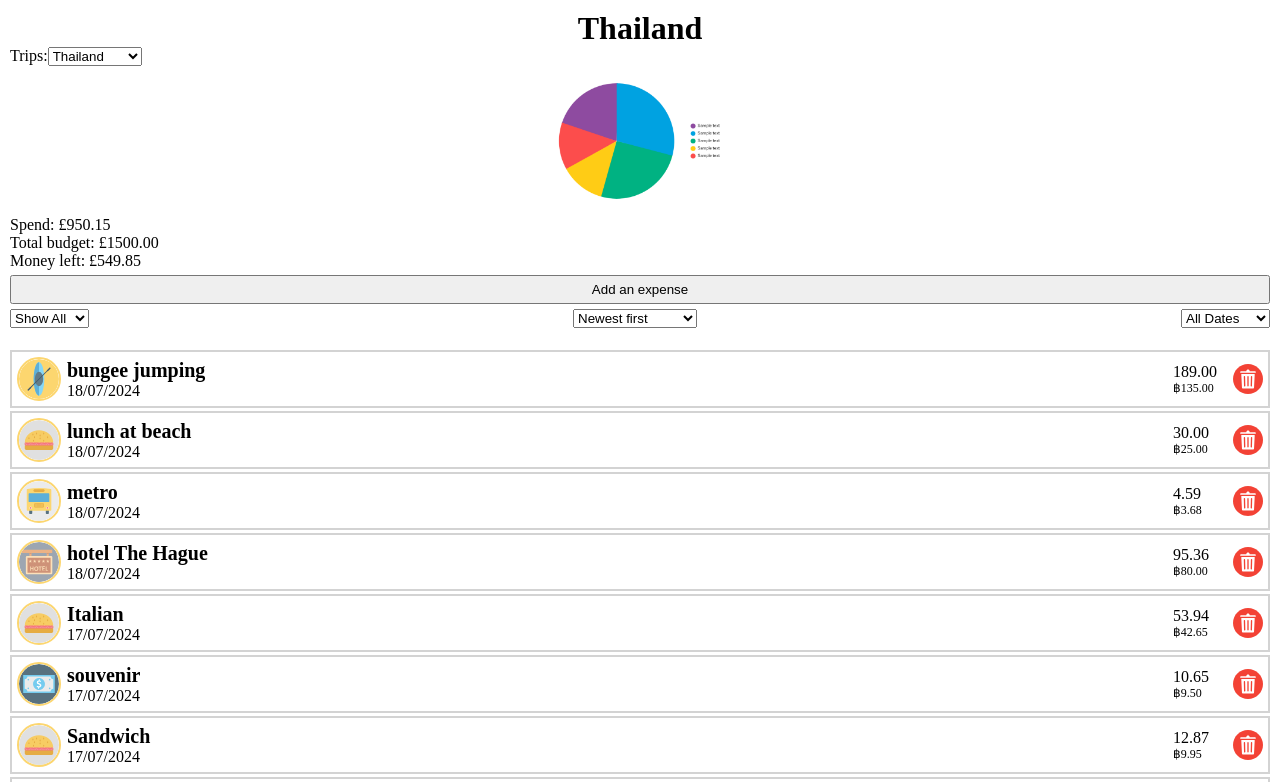
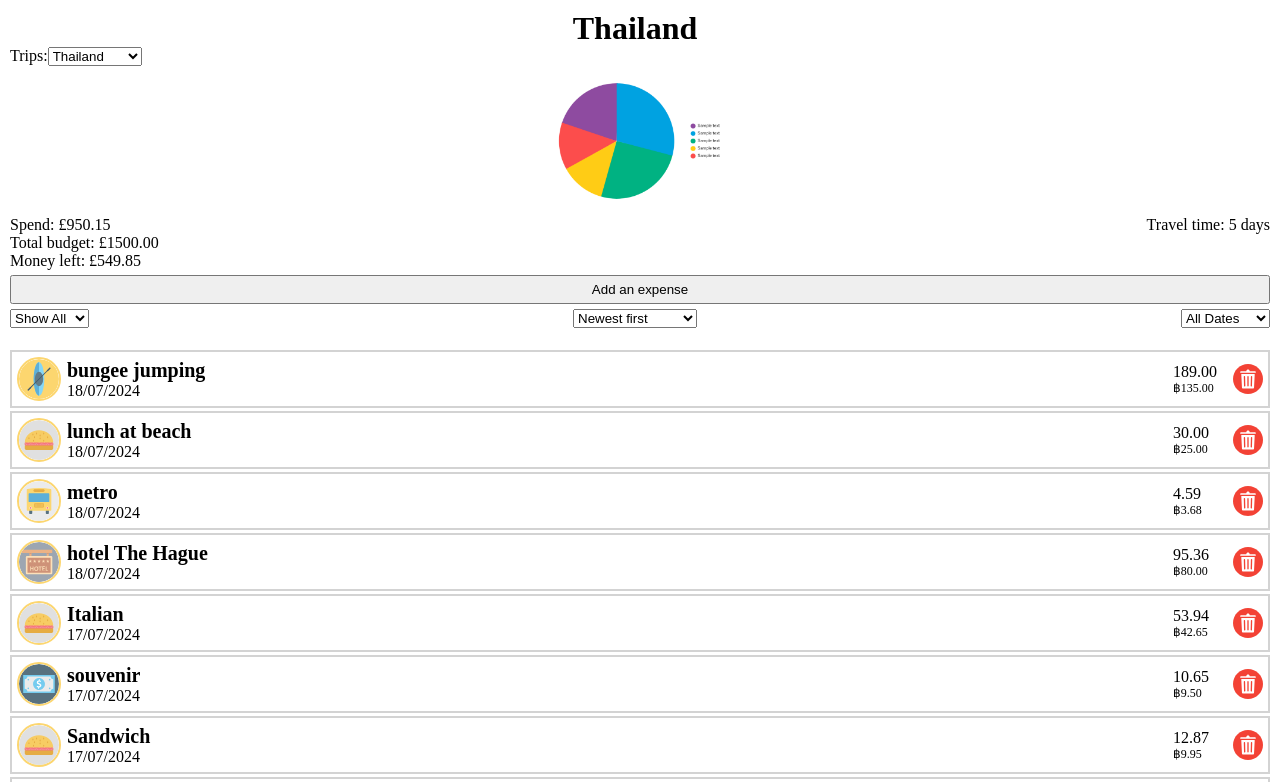
Before and after one commit to russell-gh/travel-tally, a React (Vite) app: page /dashboard in a window 1280 px wide. Shown: the top 782 px of the page. Built offline with nearby package versions, Linux system fonts and the light colour scheme.

Commit message:
added travellingInfo

```diff
--- a/fakeExpenseData.json
+++ b/fakeExpenseData.json
@@ -10,7 +10,7 @@
       "budgetOther": 5000,
       "homeCurrency": "GBP",
       "destination": "Netherlands",
-      "startDate": 1720911600000,
+      "startDate": 1719499900000,
       "endDate": 1721343600000
     },
     "expenses": [
@@ -24,7 +24,7 @@
         },
         "category": "Food",
         "description": "lunch",
-        "date": 1721084400000,
+        "date": 1719499900000,
         "completed": true,
         "splitBill": false
       },
@@ -38,7 +38,7 @@
         },
         "category": "Food",
         "description": "waffle",
-        "date": 1720911600000,
+        "date": 1719788400000,
         "completed": true,
         "splitBill": false
       },
@@ -52,7 +52,7 @@
         },
         "category": "Food",
         "description": "",
-        "date": 1720911600000,
+        "date": 1719672700000,
         "completed": true,
         "splitBill": false
       },
@@ -66,7 +66,7 @@
         },
         "category": "Activities",
         "description": "movies",
-        "date": 1720911600000,
+        "date": 1719672700000,
         "completed": true,
         "splitBill": false
       },
@@ -80,7 +80,7 @@
         },
         "category": "Hotel",
         "description": "hotel Amsterdam",
-        "date": 1720911600000,
+        "date": 1719672700000,
         "completed": true,
         "splitBill": false
       },
@@ -94,7 +94,7 @@
         },
         "category": "Hotel",
         "description": "hotel Utrecht",
-        "date": 1720911600000,
+        "date": 1719672700000,
         "completed": true,
         "splitBill": false
       },
@@ -108,7 +108,7 @@
         },
         "category": "Transport",
         "description": "train to Utrecht",
-        "date": 1721084400000,
+        "date": 1719499900000,
         "completed": true,
         "splitBill": false
       },
@@ -122,7 +122,7 @@
         },
         "category": "Food",
         "description": "coffe and coockie",
-        "date": 1720911600000,
+        "date": 1719672700000,
         "completed": true,
         "splitBill": false
       },
@@ -136,7 +136,7 @@
         },
         "category": "Activities",
         "description": "paleis op de dam",
-        "date": 1721084400000,
+        "date": 1719499900000,
         "completed": true,
         "splitBill": false
       },
@@ -150,7 +150,7 @@
         },
         "category": "Transport",
         "description": "bus to museum",
-        "date": 1721170800000,
+        "date": 1719529200000,
         "completed": true,
         "splitBill": false
       },
@@ -164,7 +164,7 @@
         },
         "category": "Activities",
         "description": "dom museum",
-        "date": 1721084400000,
+        "date": 1719529200000,
         "completed": true,
         "splitBill": false
       },
@@ -178,7 +178,7 @@
         },
         "category": "Food",
         "description": "Dinner at square",
-        "date": 1721170800000,
+        "date": 1719499900000,
         "completed": true,
         "splitBill": false
       },
@@ -192,7 +192,7 @@
         },
         "category": "Transport",
         "description": "rent bike",
-        "date": 1721170800000,
+        "date": 1719529200000,
         "completed": true,
         "splitBill": false
       },
@@ -206,7 +206,7 @@
         },
         "category": "Food",
         "description": "Sandwich",
-        "date": 1720911600000,
+        "date": 1719788400000,
         "completed": true,
         "splitBill": false
       },
@@ -220,7 +220,7 @@
         },
         "category": "Other",
         "description": "souvenir",
-        "date": 1721257200000,
+        "date": 1719874800000,
         "completed": true,
         "splitBill": false
       },
@@ -234,7 +234,7 @@
         },
         "category": "Food",
         "description": "Italian",
-        "date": 1721257200000,
+        "date": 1719874800000,
         "completed": true,
         "splitBill": false
       },
@@ -248,7 +248,7 @@
         },
         "category": "Hotel",
         "description": "hotel The Hague",
-        "date": 1721343600000,
+        "date": 1719788400000,
         "completed": true,
         "splitBill": false
       },
@@ -262,7 +262,7 @@
         },
         "category": "Transport",
         "description": "metro",
-        "date": 1721343600000,
+        "date": 1719788400000,
         "completed": true,
         "splitBill": false
       },
@@ -276,7 +276,7 @@
         },
         "category": "Food",
         "description": "lunch at beach",
-        "date": 1721343600000,
+        "date": 1719788400000,
         "completed": true,
         "splitBill": false
       },
@@ -290,7 +290,7 @@
         },
         "category": "Activities",
         "description": "bungee jumping",
-        "date": 1721343600000,
+        "date": 1719788400000,
         "completed": true,
         "splitBill": false
       }
--- a/package.json
+++ b/package.json
@@ -22,6 +22,7 @@
   "dependencies": {
     "@reduxjs/toolkit": "^2.2.5",
     "axios": "^1.7.2",
+    "dayjs": "^1.11.11",
     "joi": "^17.13.3",
     "nanoid": "^5.0.7",
     "react": "^18.3.1",
--- a/src/App.jsx
+++ b/src/App.jsx
@@ -7,7 +7,6 @@ import Login from "./components/Login";
 import Onboarding from "./components/Onboarding/Onboarding";
 import Signup from "./components/Signup";
 import Dashboard from "./components/dashboard/Dashboard";
-import "./css/App.css";
 import { selectPopUp, setData } from "./redux/tripsSlice";
 
 const App = () => {
--- a/src/components/dashboard/Dashboard.jsx
+++ b/src/components/dashboard/Dashboard.jsx
@@ -15,6 +15,8 @@ import Title from "./Title";
 import Filter from "./filter/Filter";
 import FilterDate from "./filter/FilterDate";
 import Order from "./filter/order";
+import TripInfo from "./TripInfo";
+import "../../css/dashboard.css";
 
 const Dashboard = () => {
   const trips = useSelector(selectTrips);
@@ -30,17 +32,33 @@ const Dashboard = () => {
 
   const index = getIndex(trips, selectedTripId);
   const trip = findItem(trips, selectedTripId);
+  const { details, expenses } = trip;
+  const {
+    destination,
+    homeCurrencySymbol,
+    startDate,
+    endDate,
+    homecurrency,
+    budgetTotal,
+  } = details;
 
   return (
     <div className="dashboard">
       <div className="dashboardFixed">
-        <Title destination={trip.details.destination} />
+        <Title
+          destination={destination}
+          startDate={startDate}
+          endDate={endDate}
+        />
         <Image src={"../src/img/piechart.png"} alt="piechart" />
-        <Budget
-          expenses={trip.expenses}
-          budgetTotal={trip.details.budgetTotal}
-          homeCurrencySymbol={trip.details.homeCurrencySymbol}
-        />
+        <div className="containerBudget">
+          <Budget
+            expenses={expenses}
+            budgetTotal={budgetTotal}
+            homeCurrencySymbol={homeCurrencySymbol}
+          />
+          <TripInfo startDate={startDate} endDate={endDate} details={details} />
+        </div>
         <Button
           className="addExpense"
           text="Add an expense"
@@ -60,10 +78,7 @@ const Dashboard = () => {
           <FilterDate />
         </div>
       </div>
-      <Expenses
-        expenses={trip.expenses}
-        homecurrency={trip.details.homecurrency}
-      />
+      <Expenses expenses={expenses} homecurrency={homecurrency} />
     </div>
   );
 };
--- a/src/components/dashboard/Expenses.jsx
+++ b/src/components/dashboard/Expenses.jsx
@@ -66,7 +66,7 @@ const Expenses = ({ expenses, homeCurrencySymbol }) => {
               onClick={() => {
                 dispatch(
                   togglePopUp({
-                    config: { title: description, id: expenseId },
+                    config: { title: description, id: id },
                     component: "DeletePopUp",
                   })
                 );
--- /dev/null
+++ b/src/components/dashboard/StillTravellingInfo.jsx
@@ -0,0 +1,18 @@
+import { addDecimals } from "../../utils/utils";
+import dayjs from "dayjs";
+
+const StillTravellingInfo = ({ endDate, details, amountOfDays }) => {
+  const { budgetTotal, homeCurrencySymbol } = details;
+
+  return (
+    <div className="containerTravellingInfo">
+      <p>Days left: {endDate.diff(dayjs(), "day")} days</p>
+      <p>
+        Budget per day: {homeCurrencySymbol}
+        {addDecimals(budgetTotal / amountOfDays)}
+      </p>
+    </div>
+  );
+};
+
+export default StillTravellingInfo;
--- a/src/components/dashboard/Title.jsx
+++ b/src/components/dashboard/Title.jsx
@@ -1,9 +1,12 @@
 import { useSelector } from "react-redux";
 import { selectTrips } from "../../redux/tripsSlice";
 import FilterTrip from "./filter/FilterTrip";
+import dayjs from "dayjs";
 
-const Title = ({ destination }) => {
+const Title = ({ destination, startDate, endDate }) => {
   const trips = useSelector(selectTrips);
+  startDate = dayjs(startDate);
+  endDate = dayjs(endDate);
 
   if (!trips) {
     return;
@@ -11,7 +14,14 @@ const Title = ({ destination }) => {
 
   return (
     <div>
-      <h1>{destination}</h1>
+      <div className="containerTitle">
+        <h1>{destination}</h1>
+        <p>
+          {dayjs().isBefore(endDate) &&
+            startDate.isBefore(dayjs()) &&
+            `Travelling`}
+        </p>
+      </div>
       <FilterTrip />
     </div>
   );
--- /dev/null
+++ b/src/components/dashboard/TripInfo.jsx
@@ -0,0 +1,26 @@
+import dayjs from "dayjs";
+import { addDecimals } from "../../utils/utils";
+import StillTravellingInfo from "./StillTravellingInfo";
+
+const TripInfo = ({ startDate, endDate, details }) => {
+  // converts and calculates days traveling
+  startDate = dayjs(startDate);
+  endDate = dayjs(endDate);
+  const amountOfDays = endDate.diff(startDate, "day");
+
+  return (
+    <div className="tripInfo">
+      <p>Travel time: {amountOfDays} days</p>
+      {dayjs().isBefore(endDate) && startDate.isBefore(dayjs()) && (
+        <StillTravellingInfo
+          endDate={endDate}
+          details={details}
+          amountOfDays={amountOfDays}
+        />
+      )}
+      {/* checks if today is during the traveltime and creates extra info in case of true */}
+    </div>
+  );
+};
+
+export default TripInfo;
--- a/src/css/App.css
+++ b/src/css/dashboard.css
@@ -104,3 +104,19 @@ h1 {
   align-items: flex-end;
   gap: 10px;
 }
+
+.containerTitle {
+  display: flex;
+  justify-content: center;
+  align-items: baseline;
+  gap: 10px;
+}
+
+.containerTitle p {
+  color: green;
+}
+
+.containerBudget {
+  display: flex;
+  justify-content: space-between;
+}
--- a/src/redux/tripsSlice.js
+++ b/src/redux/tripsSlice.js
@@ -39,7 +39,7 @@ export const tripsSlice = createSlice({
     },
     deleteExpense: (state) => {
       //get index of the current trip
-      const indexTrip = getIndex(state.trips, state.destinationId);
+      const indexTrip = getIndex(state.trips, state.selectedTripId);
       //get index of clicked expense
       const index = getIndex(state.trips[indexTrip].expenses, state.popUp.id);
       // delete expense
--- a/src/utils/getSortedandFiltered.js
+++ b/src/utils/getSortedandFiltered.js
@@ -14,7 +14,6 @@ export const getSortedandFiltered = (data, order, filter, filterDate) => {
         }
         return 0;
       });
-      break;
       break;
     case "Price: high to low":
       filtered.sort((a, b) => {
```
Also changed, not shown: 1 other file (tests, documents, lock files or other folders).
